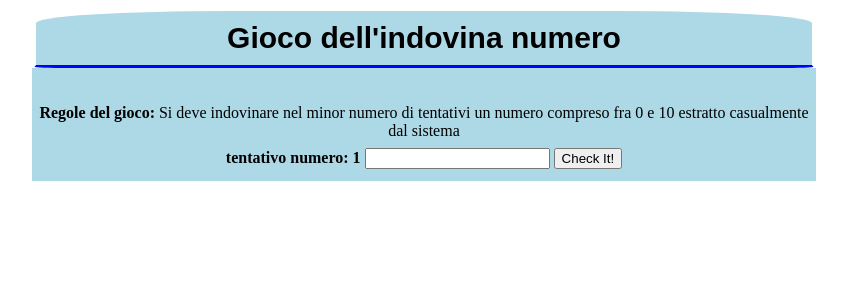
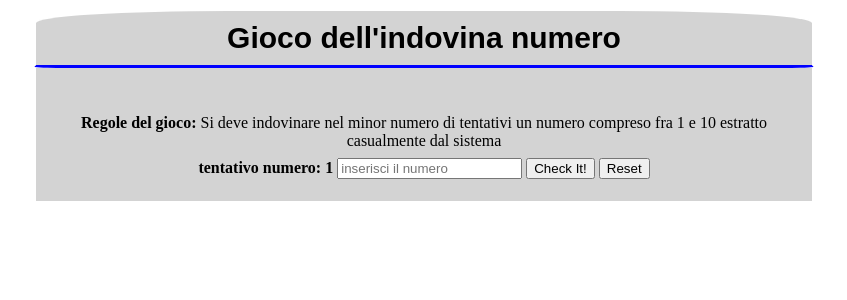
Before and after one commit to Majidalessio/IndovinaNumeroPHP, a PHP site: page / in a window 1280 px wide. Shown: the top 300 px of the page, without its empty margins (216-1063 px from the left). Run offline with PHP 8.4, Linux system fonts and the light colour scheme.

Commit message:
Final Version

```diff
--- a/css.css
+++ b/css.css
@@ -7,7 +7,7 @@
    font-family: arial;
    height: 10%;
    width: 60%;
-   background-color: lightblue;
+   background-color: lightgray;
    border-top-left-radius: 25%;
    border-top-right-radius: 25%;
    border-bottom-color: blue;
@@ -21,9 +21,10 @@
 }
 
 #form{
-    width: 62.2%;
+    width: 60%;
     height: 40%;
-    background-color: lightblue;
+    background-color: lightgray;
+    padding: 10px 10px 10px 10px;
 }
 
 body{
@@ -31,7 +32,7 @@ body{
 }
 
 .field{
-    border-color: lightblue;
+    border-color: lightgray;
     border-style: solid;
 }
 
--- a/index.php
+++ b/index.php
@@ -2,27 +2,47 @@
 
 function graphics()
 {
-    $maxntries=2;      //number of tries
-    $maxnum=10;     //max number;
-    $ntriesLabel="tentativo numero: ";      //variable used in order to speed up the title changes
+    $min=1;
+    $max=10;
+    $nIn='';
+    $ntries='';
+    $score="";
+    $maxntries=4;                       //number of tries
+    $ntriesLabel="tentativo numero: ";  //variable used in order to speed up the title changes
     if(isset($_POST['submit']))         //it means that on click of the submit button it does the following code
     {
+       $rand=$_POST['randNum'];
        $ntries=$_POST['ntent'];
+       $nIn=$_POST['numIn'];
        if($ntries==0)
        {
            $ntries=1;
        }
        else if($ntries<=$maxntries && $ntries>0)
        {
-
+          $ntries+=1;
+          if($nIn<$rand)
+            {
+             $score="Il numero da indovinare è maggiore!";
+            }
+          if($nIn>$rand)
+            {
+              $score="Il numero da indovinare è minore!";
+            }
+            if($nIn==$rand)
+            {
+              $score="Congratulazioni hai vinto!!";
+            }
        }
        else
        {
-
+           $score="Hai perso, ritenta!";
        }
     }
-    else            //this code will be generated the first time you load the page
+    else                                    //this code will be generated the first time you load the page
     {
+        $rand= rand($min, $max);            //generate the rand number when you first open the page
+        $nIn='';
         $ntries=1;
     }
 
@@ -40,13 +60,16 @@ $page= <<<HTML_FORM
             <div id="title">Gioco dell'indovina numero</div>
             <div  id="form"></br></br>
                 <b>Regole del gioco:</b> Si deve indovinare nel minor numero
-                di tentativi un numero compreso fra 0 e $maxnum estratto casualmente dal sistema</br>
+                di tentativi un numero compreso fra $min e $max estratto casualmente dal sistema</br>
                 <form novalidate method="POST" action="{$_SERVER['PHP_SELF']}">                     <!--method used post, action means that the page will reload itself PHP_SELF-->
                     <fieldset class="field">
                         <label><b>$ntriesLabel $ntries</b></label>
                         <input type="hidden" name="ntent" value='$ntries'></input>                  <!-- hidden input used in order to show the number of tries-->
-                        <input type="number" id="inputNumber" name="numIn" required></input>        <!-- this is the input used to read the number from the client, the input must be a number (tag required forces it) -->
+                        <input type="hidden" name="randNum" value='$rand'></input>
+                        <input type="number" id="inputNumber" name="numIn" required placeholder="inserisci il numero" value="$nIn"></input>        <!-- this is the input used to read the number from the client, the input must be a number (tag required forces it) -->
                         <button id="checkbutton" type="submit" name="submit">Check It!</button>
+                        <button type="reset" onclick="window.location.reload()">Reset</button>
+                        <div><label><b>$score</b></label></div>
                     </fieldset>
                 </form>
             </div>
```
